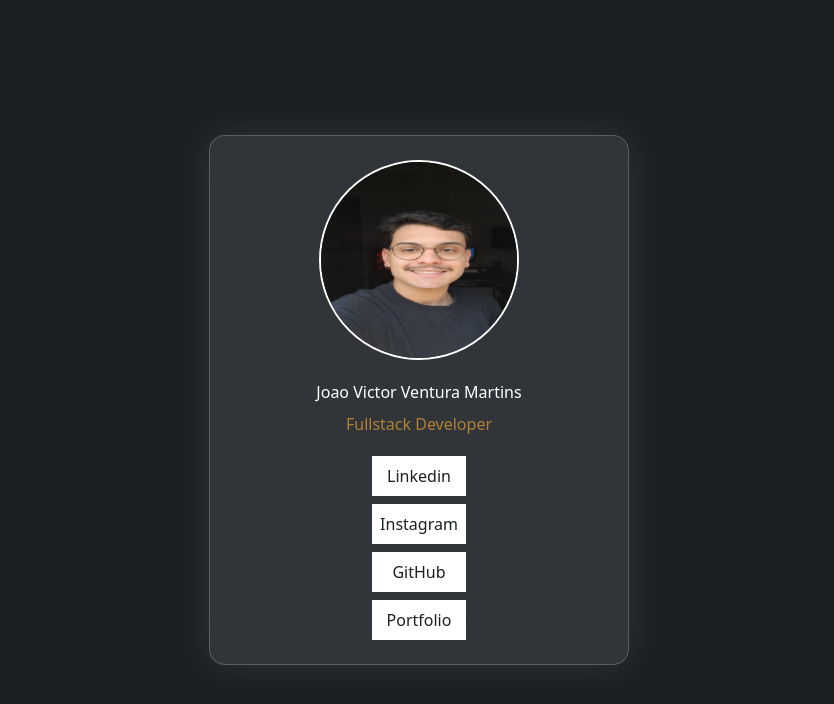
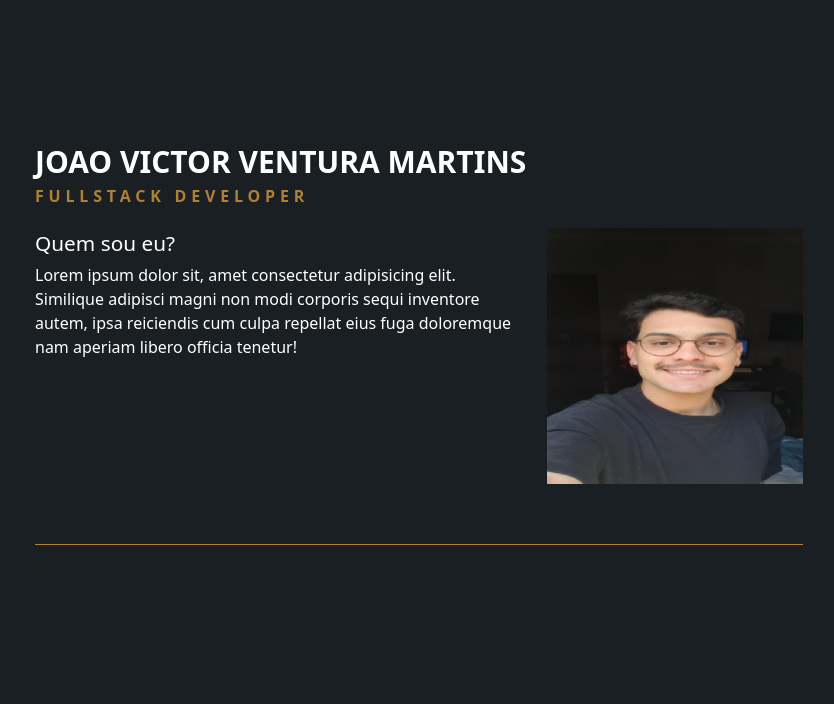
Before and after one commit to JoaoVictorVM/About-me, a Next.js app: page / in a window 1280 px wide. Shown: the top 704 px of the page, without its empty margins (221-1055 px from the left). Built offline with nearby package versions, Linux system fonts and the light colour scheme.

Commit message:
Refatorei hero section
Fiz modificacoes na hero-section e alterei a forma como ira ser o projeto, fiz a estruturacao inicial da pagina

```diff
--- a/src/components/pages/home/hero-section.tsx
+++ b/src/components/pages/home/hero-section.tsx
@@ -3,43 +3,24 @@ import { Linkedin, Instagram, Github, Phone, Mail, ArrowUpRight, BriefcaseBusine
 
 export default function HeroSection() {
     return (
-        <section className="flex min-h-screen w-full items-center justify-center bg-[var(--color-bg)] text-white">
-            <div className="flex flex-col items-center w-[90%] max-w-[420px] rounded-2xl bg-white/10 backdrop-blur-xl border border-white/20 p-6 shadow-[0_0_40px_rgba(255,255,255,0.1)]  transition-all duration-300 gap-5">
-                <Image
-                    src="/assets/images/Profile.png"
-                    alt="Imagem de fundo"
-                    width={200}
-                    height={200}
-                    className="rounded-full object-cover border-2 border-[var(--color-light)]"
-                />
-
-                <div className="text-center flex flex-col gap-2">
-                    <h1>Joao Victor Ventura Martins</h1>
-                    <h2 className="text-[var(--color-highlight)]">Fullstack Developer</h2>
+        <section className="flex min-h-screen w-full justify-center bg-[var(--color-bg)] text-white">
+            <div className="flex flex-col gap-5 w-3xl mt-36">
+                <div className="flex flex-col gap-1">
+                    <h1 className="text-3xl font-bold">JOAO VICTOR VENTURA MARTINS</h1>
+                    <p className="text-[var(--color-highlight)] font-bold tracking-[0.3rem]">FULLSTACK DEVELOPER</p>
                 </div>
-
-                <ul className="flex flex-col gap-2">
-                    <a href="">
-                        <li>
-                            Linkedin
-                        </li>
-                    </a>
-                    <a href="">
-                        <li>
-                            Instagram
-                        </li>
-                    </a>
-                    <a href="">
-                        <li>
-                            GitHub
-                        </li>
-                    </a>
-                    <a href="">
-                        <li>
-                            Portfolio
-                        </li>
-                    </a>
-                </ul>
+                <div className="flex gap-5">
+                    <div className="flex flex-col gap-1">
+                        <h2>Quem sou eu?</h2>
+                        <p>Lorem ipsum dolor sit, amet consectetur adipisicing elit. Similique adipisci magni non modi corporis sequi inventore autem, ipsa reiciendis cum culpa repellat eius fuga doloremque nam aperiam libero officia tenetur!</p>
+                    </div>
+                    <img
+                        src="/assets/images/Profile.png"
+                        alt=""
+                        className="w-3xs h-3xs"
+                    />
+                </div>
+                <div className="bg-[var(--color-highlight)] h-[1px] mt-10 mb-10"></div>
             </div>
         </section>
     )
--- a/src/styles/global/elements.css
+++ b/src/styles/global/elements.css
@@ -1,6 +1,4 @@
-li {
-    background: var(--color-light);
-    color: var(--color-bg);
-    text-align: center;
-    padding: 0.5rem;
+h2 {
+    font-size: 1.3rem;
+    font-weight: 500;
 }
```
